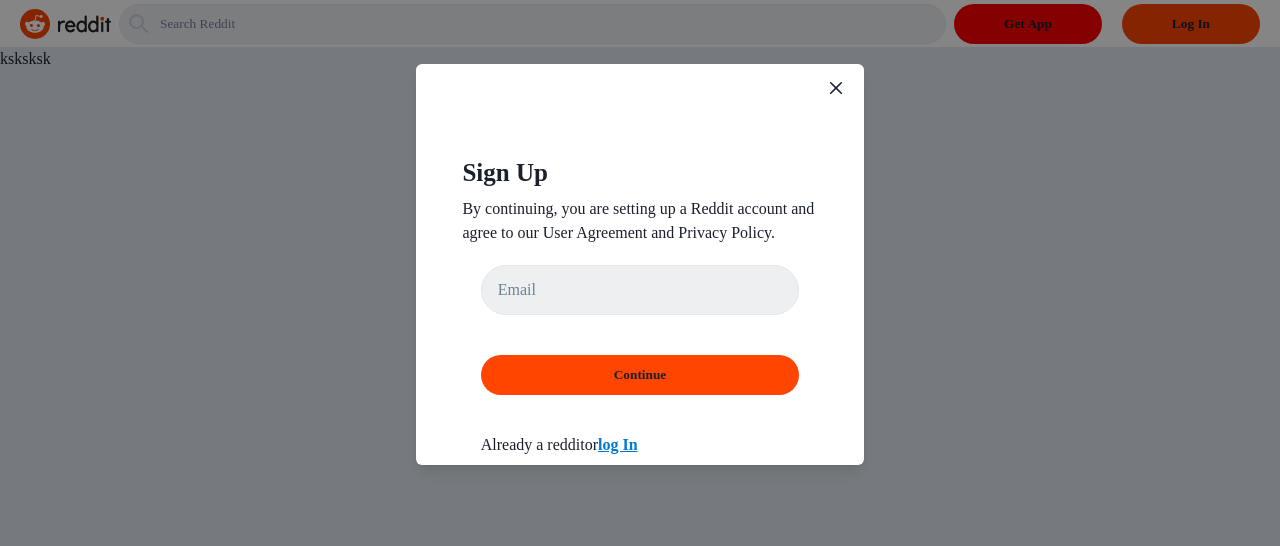
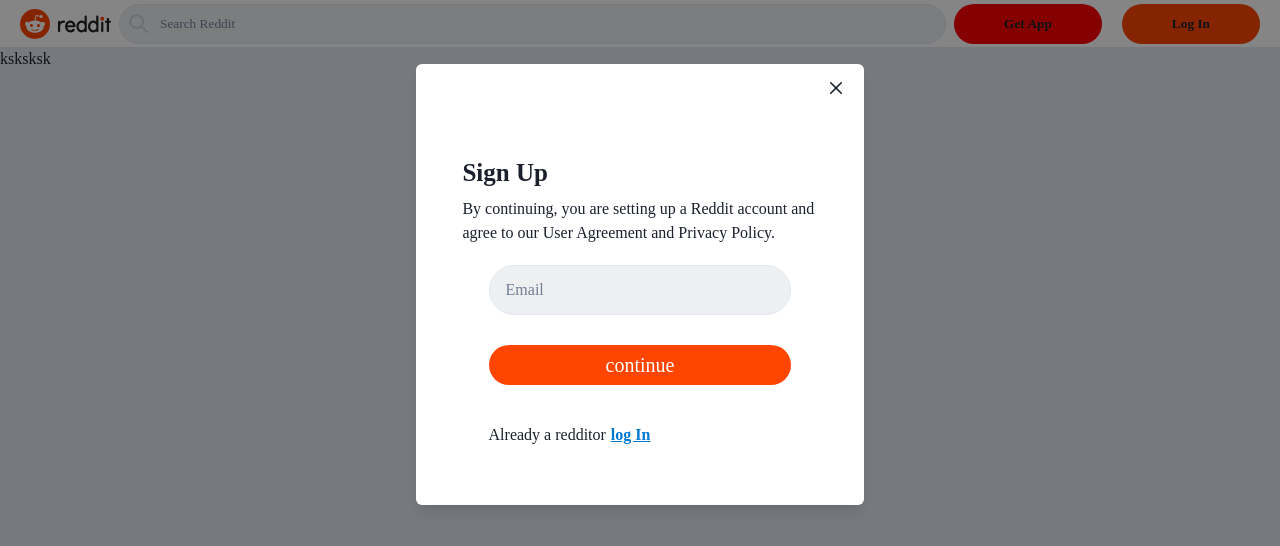
Before and after one commit to PeterAdedokun1/reddit-clone, a Next.js app: page / in a window 1280 px wide. Both pictures are taken after a click on the button "Get App". Shown: the top 546 px of the page. Built offline with nearby package versions, Linux system fonts and the light colour scheme.

Commit message:
clean up

```diff
--- a/package.json
+++ b/package.json
@@ -21,11 +21,13 @@
     "@types/react-dom": "18.2.4",
     "eslint": "8.40.0",
     "eslint-config-next": "13.4.2",
+    "formik": "^2.2.9",
     "framer-motion": "^10.12.10",
     "next": "13.4.2",
     "react": "18.2.0",
     "react-dom": "18.2.0",
     "recoil": "^0.7.7",
-    "typescript": "5.0.4"
+    "typescript": "5.0.4",
+    "yup": "^1.1.1"
   }
 }
--- a/src/app/components/Modal/Auth/AuthModal.tsx
+++ b/src/app/components/Modal/Auth/AuthModal.tsx
@@ -27,7 +27,7 @@ const AuthModal: React.FC = () => {
         <ModalContent>
           <ModalHeader></ModalHeader>
           <ModalCloseButton />
-          <ModalBody maxW={"90%"} mx="auto" mt="50px">
+          <ModalBody maxW={"90%"} mx="auto" my="50px">
             <Text fontSize={"25px"} mb="5px" fontWeight={600}>
               {modalState.View === "login" && "Log In"}
               {modalState.View === "signup" && "Sign Up"}
--- a/src/app/components/Modal/Auth/Login.tsx
+++ b/src/app/components/Modal/Auth/Login.tsx
@@ -23,23 +23,35 @@ const Login = () => {
           placeholder="Username"
           type="text"
           borderRadius={"30px"}
-          mb="10px"
+          // mb="5px"
           bg={"#EDEFF1"}
           _focus={{ borderColor: "red", borderWidth: "0px", outline: "none" }}
           onChange={onChange}
           required
           height={"50px"}
+          maxLength={20}
         />
+        {loginForm.username.length < 3 && (
+          <span style={{ color: "red", fontSize: "14px", marginLeft: "20px" }}>
+            Username must be between 3 and 20 characters
+          </span>
+        )}
+
         <Input
           name="password"
-          placeholder="password"
-          type="email"
+          placeholder="Password"
+          type="password"
           borderRadius={"30px"}
           _focus={{ borderColor: "red", borderWidth: "0px", outline: "none" }}
           onChange={onChange}
           required
           height={"50px"}
+          mt="15px"
+          // bg={`${loginForm.password === "" ?"#EDEFF1" : "#E8FOFE" }`}
+          // bg={`${loginForm.password === "" ? "#EDEFF1" : "red"}`}
         />
+
+
         <Text fontSize={"16px"} pt="20px">
           Forgot your{" "}
           <span
@@ -59,7 +71,7 @@ const Login = () => {
               fontWeight: "bolder",
             }}
           >
-            Password
+            password
           </span>
           ?
         </Text>
@@ -78,8 +90,8 @@ const Login = () => {
           style={{
             textDecoration: "underline",
             color: "#0079D3",
-                      fontWeight: "bolder",
-            cursor: "pointer"
+            fontWeight: "bolder",
+            cursor: "pointer",
           }}
           onClick={() =>
             setAuthModalState((prev) => ({
--- a/src/app/components/Modal/Auth/SignUp.tsx
+++ b/src/app/components/Modal/Auth/SignUp.tsx
@@ -1,33 +1,46 @@
-import React from "react";
-import { Text, Flex, Input, Button, Stack } from "@chakra-ui/react";
+import React, { useState } from "react";
+import { Text, Flex, Input, Button, Stack,} from "@chakra-ui/react";
 import { useSetRecoilState } from "recoil";
 import { AuthModalState } from "@/atoms/AuthModalAtom";
+import * as Yup from "yup";
 const SignUp = () => {
   const setAuthModalState = useSetRecoilState(AuthModalState);
+  const validationSchema = Yup.object({
+    email: Yup.string().required("Email is required").email("Invalid email"),
+    password: Yup.string().required("Password is required"),
+  });
+
+  const initialValues = {
+    email: "",
+    password: "",
+  };
+
+  const createUser = (e: any) => {
+    e.preventDefault();
+    let formData = {
+      email: e.target[0].value,
+    };
+    console.log(formData);
+  };
+
   return (
     <Stack>
-      <form action="">
+      <form onSubmit={createUser}>
         <Input
-          name="usernamessssssssssss"
+          name="name"
           placeholder="Email"
           type="text"
           borderRadius={"30px"}
-          mb="10px"
           bg={"#EDEFF1"}
           _focus={{ borderColor: "red", borderWidth: "0px", outline: "none" }}
-          required
+          // required
           height={"50px"}
+          width={"100%"}
         />
 
-        <Button
-          width={"100%"}
-          bg="#ff4500"
-          my="30px"
-          _hover={{ background: "#D93A00" }}
-          disabled={true}
-        >
-          Continue
-        </Button>
+
+
+        <button style={{width: "100%", background: "#ff4500", marginTop: "30px", marginBottom: "30px", height: "40px", borderRadius: "20px", color: "white", fontSize: "20px"}}>continue</button>
       </form>
       <Text fontSize={"16px"}>
         Already a redditor
@@ -37,6 +50,7 @@ const SignUp = () => {
             color: "#0079D3",
             fontWeight: "bolder",
             cursor: "pointer",
+            paddingLeft: "5px",
           }}
           onClick={() =>
             setAuthModalState((prev) => ({
@@ -45,7 +59,7 @@ const SignUp = () => {
             }))
           }
         >
-            log In
+          log In
         </span>
       </Text>
     </Stack>
--- /dev/null
+++ b/src/app/components/app.css
@@ -0,0 +1,10 @@
+input::placeholder{
+     transition: transform 0.3s ease;
+}
+input:hover::placeholder,
+input:focus::placeholder {
+  transform: translateY(-10px);
+}
+/* input:hover{
+    border: 1px solid red;
+} */
--- a/src/app/page.tsx
+++ b/src/app/page.tsx
@@ -4,6 +4,7 @@ import { ChakraProvider } from "@chakra-ui/react";
 import { theme } from "./chakra/theme";
 import Layout from "./components/Layout/Layout";
 import { RecoilRoot } from "recoil";
+import "./components/app.css"
 export default function Home() {
   return (
     <RecoilRoot>
```
Also changed, not shown: 1 other file (tests, documents, lock files or other folders).
